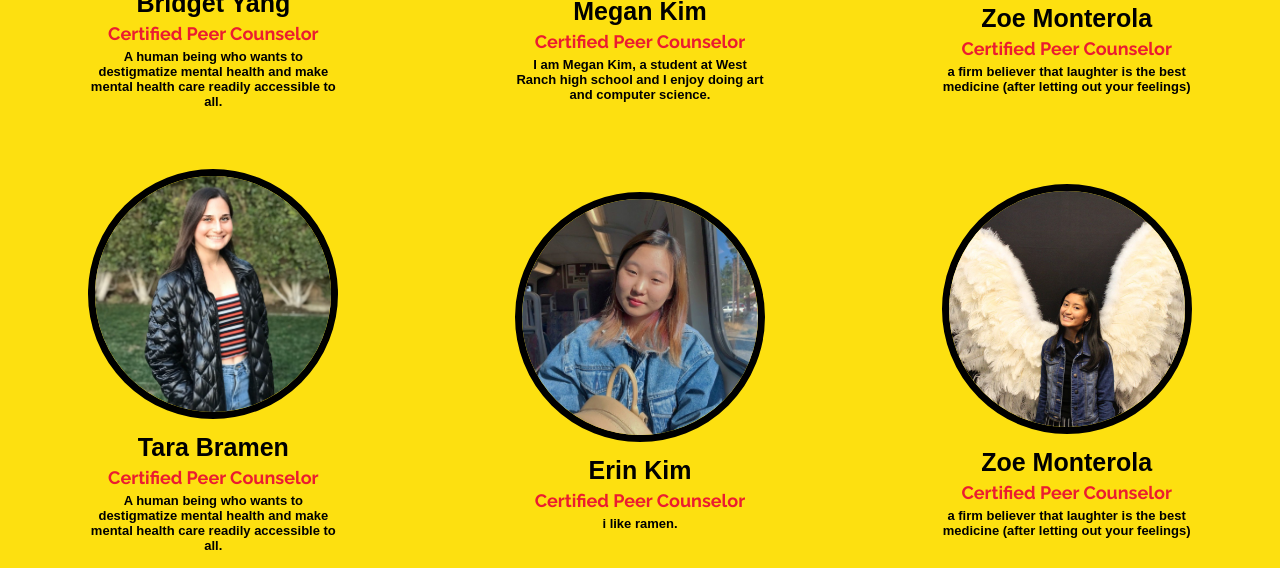
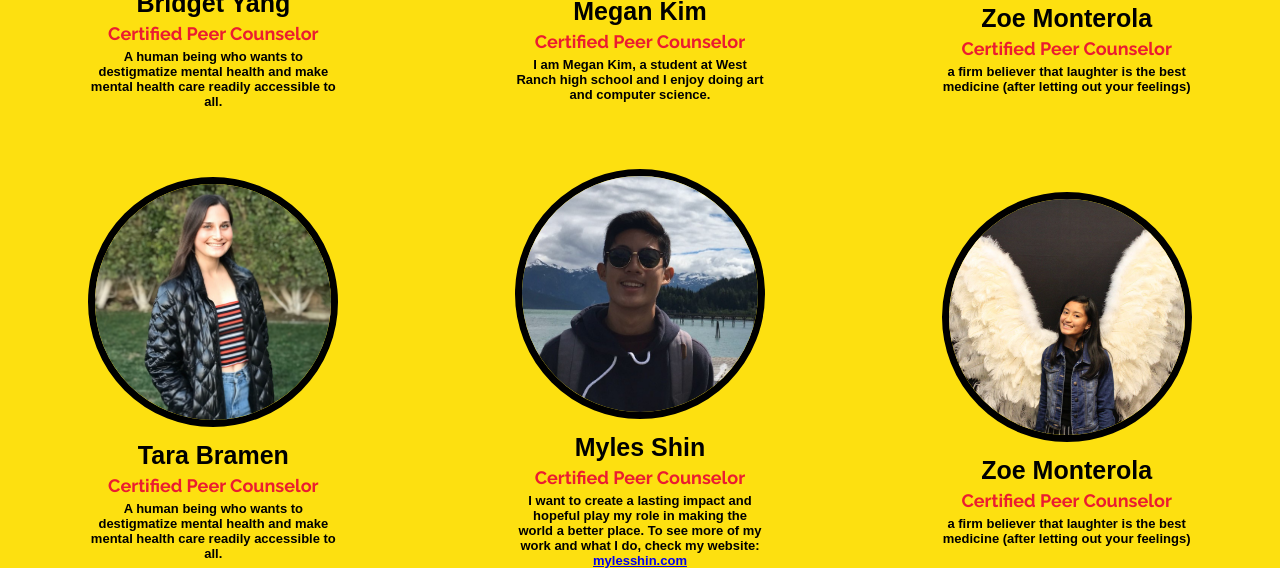
Before and after one commit to bphoebew/lucy, a plain HTML site: page team.html in a window 1280 px wide. Shown: the part 1490-2058 px from the top of the page. Drawn offline with nearby package versions, Linux system fonts and the light colour scheme; a web font is replaced by a local one.

Commit message:
commit 5

```diff
--- a/team.html
+++ b/team.html
@@ -95,10 +95,10 @@
             <h1 class = "quote">A human being who wants to destigmatize mental health and make mental health care readily accessible to all.</h1>
         </div>
         <div class = "flexInfo">
-            <a href = "https://www.bridgetyang.com" target="_blank"><img class = "infoPic" src = "megan.jpg"></a>
-            <h1 class = "name">Erin Kim  </h1>
+            <a href = "https://www.mylesshin.com/" target="_blank"><img class = "infoPic" src = "myles.jpg"></a>
+            <h1 class = "name">Myles Shin  </h1>
             <h1 class = "role">Certified Peer Counselor</h1>
-            <h1 class = "quote">i like ramen.</h1>
+            <h1 class = "quote">I want to create a lasting impact and hopeful play my role in making the world a better place. To see more of my work and what I do, check my website: <a href = "https://www.mylesshin.com/">mylesshin.com</a></h1>
         </div>
         <div class = "flexInfo">
             <a href = "https://www.bridgetyang.com" target="_blank"><img class = "infoPic" src = "zoe.jpg"></a>
```
Also changed, not shown: myles.jpg (added).
